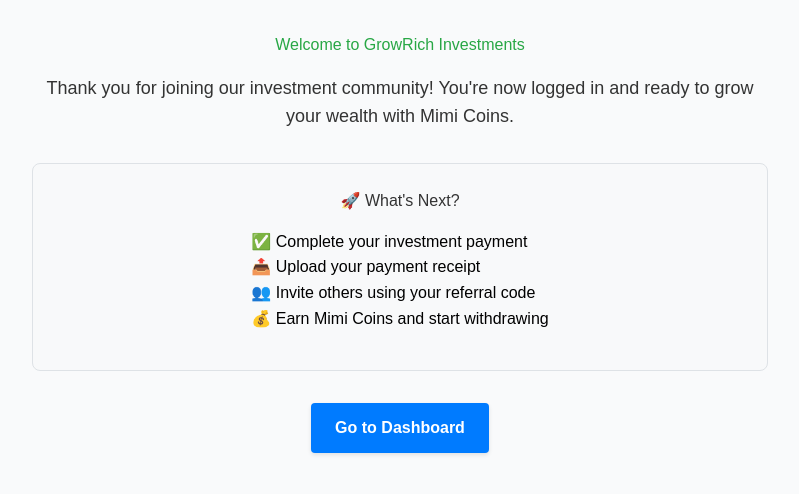
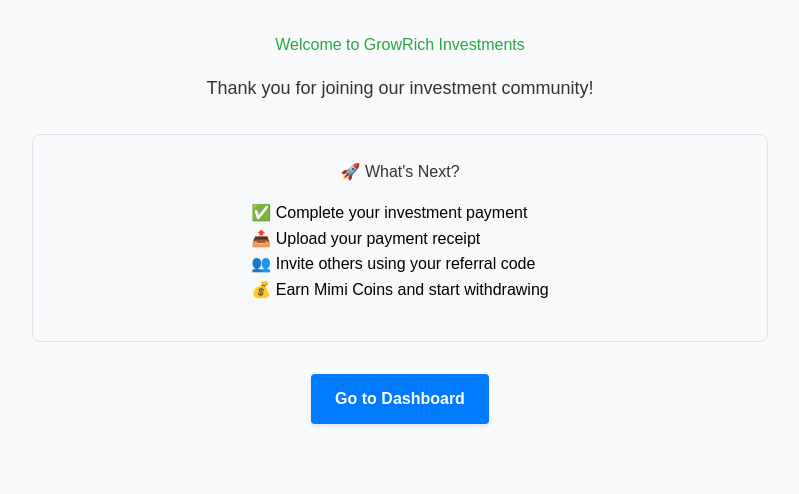
Before and after one commit to YBspotted20045/Grow-rich-investinm, a React (Vite) app: page /home in a window 1280 px wide. Shown: the top 494 px of the page, without its empty margins (240-1039 px from the left). Built offline with nearby package versions, Linux system fonts and the light colour scheme; no server answers; sample sign-in values are in the browser's storage; the HTML template or start-up script is replaced by a standard one.

Commit message:
Update Home.jsx

```diff
--- a/src/pages/Home.jsx
+++ b/src/pages/Home.jsx
@@ -1,9 +1,39 @@
 // src/pages/Home.jsx
-
-import React from 'react';
+import React, { useEffect, useState } from 'react';
 import { Link } from 'react-router-dom';
+import axios from 'axios';
 
 const Home = () => {
+  const [user, setUser] = useState(null);
+  const [loading, setLoading] = useState(true);
+
+  useEffect(() => {
+    const fetchUser = async () => {
+      try {
+        const token = localStorage.getItem('token');
+        if (!token) {
+          setLoading(false);
+          return;
+        }
+
+        const { data } = await axios.get(
+          'https://grow-0nfm.onrender.com/api/users/profile',
+          {
+            headers: { Authorization: `Bearer ${token}` }
+          }
+        );
+
+        setUser(data);
+      } catch (error) {
+        console.error('Error fetching user:', error);
+      } finally {
+        setLoading(false);
+      }
+    };
+
+    fetchUser();
+  }, []);
+
   return (
     <div style={{
       padding: "2rem",
@@ -13,19 +43,18 @@
       fontFamily: "Arial, sans-serif",
       lineHeight: "1.6"
     }}>
-      <h1 style={{
-        color: "#28a745",
-        marginBottom: "1rem"
-      }}>
-        Welcome to GrowRich Investments
+      <h1 style={{ color: "#28a745", marginBottom: "1rem" }}>
+        {loading
+          ? "Loading..."
+          : user
+          ? `Welcome, ${user.name}!`
+          : "Welcome to GrowRich Investments"}
       </h1>
 
-      <p style={{
-        fontSize: "18px",
-        color: "#333",
-        marginBottom: "2rem"
-      }}>
-        Thank you for joining our investment community! You're now logged in and ready to grow your wealth with Mimi Coins.
+      <p style={{ fontSize: "18px", color: "#333", marginBottom: "2rem" }}>
+        {user
+          ? `You're now logged in and ready to grow your wealth with Mimi Coins. Your investment tier: ${user.investmentTier || 'Not set yet'}.`
+          : "Thank you for joining our investment community!"}
       </p>
 
       <div style={{
@@ -35,17 +64,8 @@
         padding: "1.5rem",
         marginBottom: "2rem"
       }}>
-        <h2 style={{
-          color: "#333",
-          marginTop: 0
-        }}>
-          🚀 What's Next?
-        </h2>
-        <ul style={{
-          textAlign: "left",
-          display: "inline-block",
-          margin: "15px 0"
-        }}>
+        <h2 style={{ color: "#333", marginTop: 0 }}>🚀 What's Next?</h2>
+        <ul style={{ textAlign: "left", display: "inline-block", margin: "15px 0" }}>
           <li>✅ Complete your investment payment</li>
           <li>📤 Upload your payment receipt</li>
           <li>👥 Invite others using your referral code</li>
```
